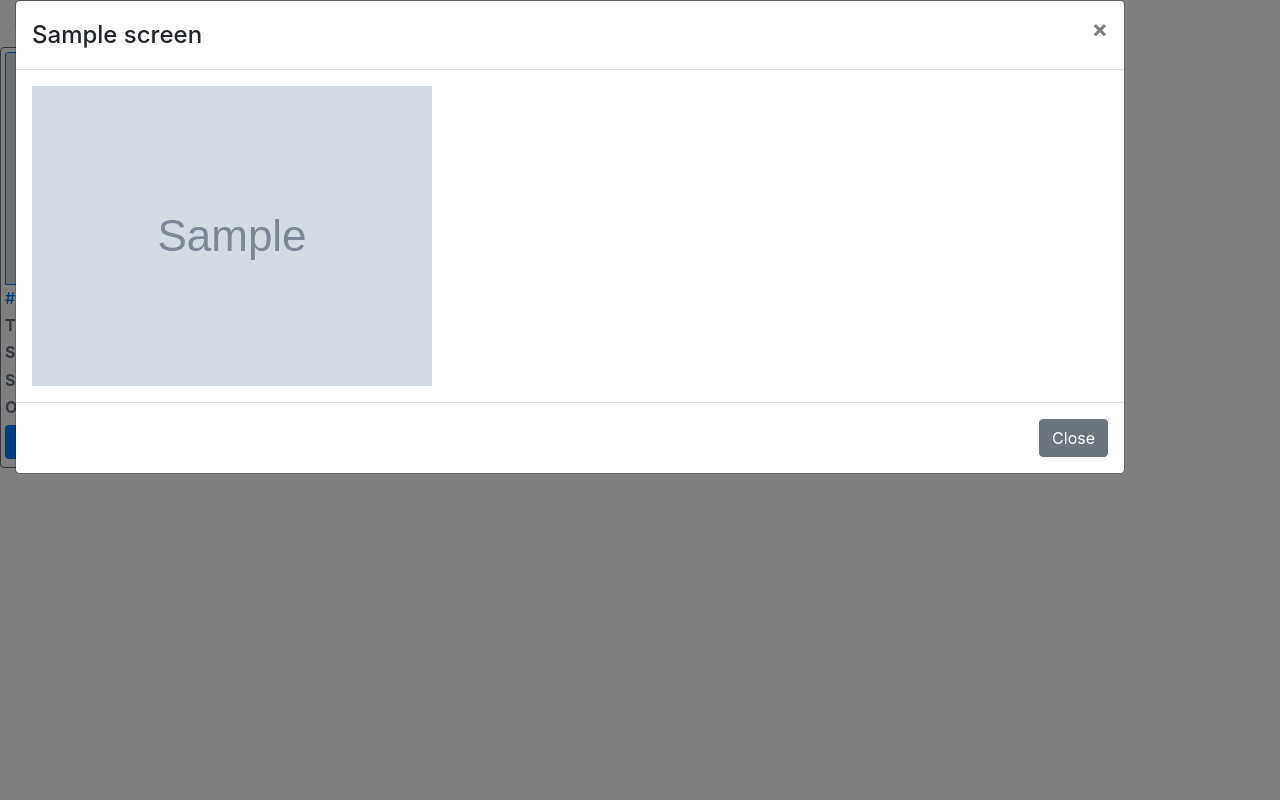
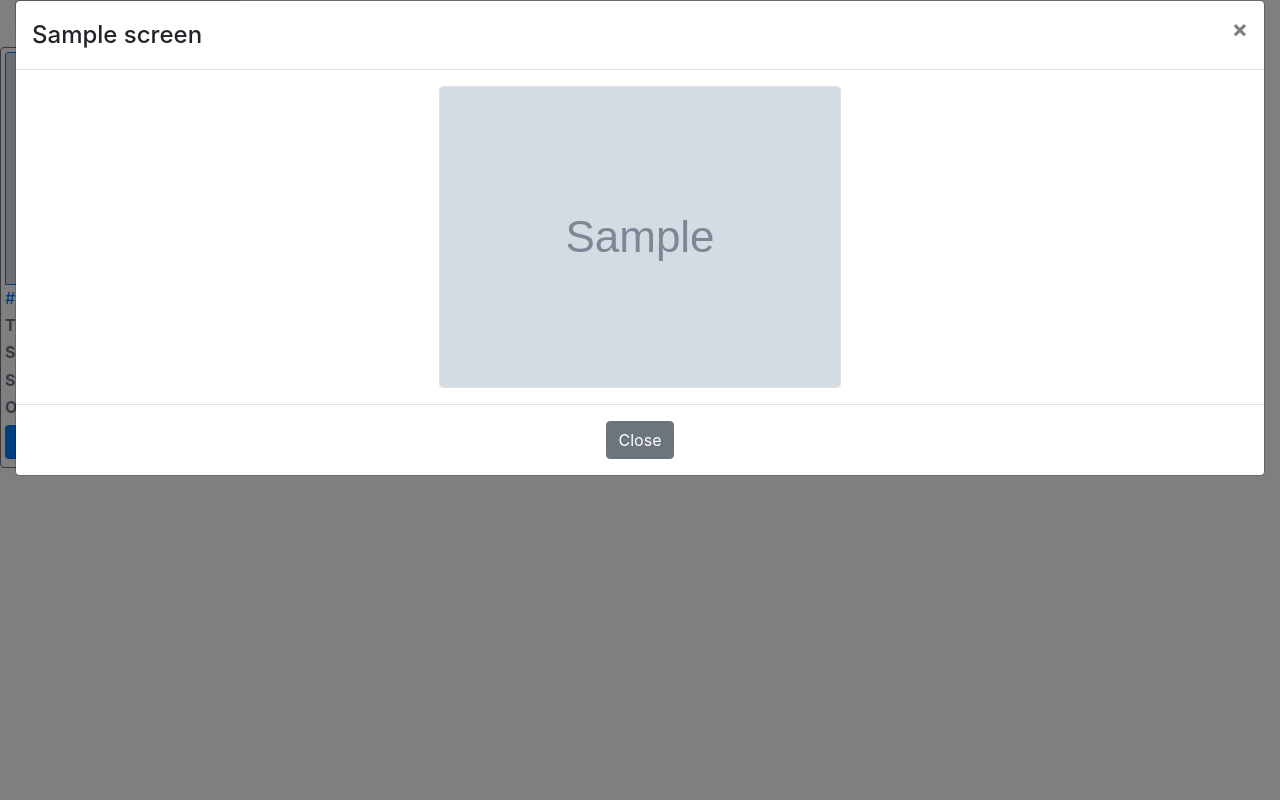
Before and after one commit to UserExistsError/webshooter, a Python web app: template report/templates/card.html in a window 1280 px wide, after a click that opens the changed part. Run offline with Jinja, Linux system fonts and the light colour scheme; the template is opened without the code that fills it: most values are stand-ins (such as "Sample title", 1, 10 or a date in 2020); grey boxes marked "Sample" are stand-in pictures; some libraries are stand-ins or nearby versions.

Commit message:
centered image and close button in modal

```diff
--- a/report/templates/image_modal.html
+++ b/report/templates/image_modal.html
@@ -1,4 +1,4 @@
-<div class="modal container" tabindex="-1" id="img-modal" role="dialog" aria-hidden="true" aria-labelled-by="img-modal-title">
+<div class="modal container-fluid" tabindex="-1" id="img-modal" role="dialog" aria-hidden="true" aria-labelled-by="img-modal-title">
   <div class="model-dialog" role="document">
     <div class="modal-content">
       <div class="modal-header">
@@ -9,11 +9,11 @@
       </div>
       <!-- dismiss modal when you click inside the body -->
       <a data-dismiss="modal">
-        <div class="modal-body">
-          <img id="img-modal-src" src=""/>
+        <div class="modal-body d-flex justify-content-center">
+          <img id="img-modal-src" class="border rounded" src=""/>
         </div>
       </a>
-      <div class="modal-footer">
+      <div class="modal-footer justify-content-center">
         <button type="button" class="btn btn-secondary" data-dismiss="modal">Close</button>
       </div>
     </div>
```
